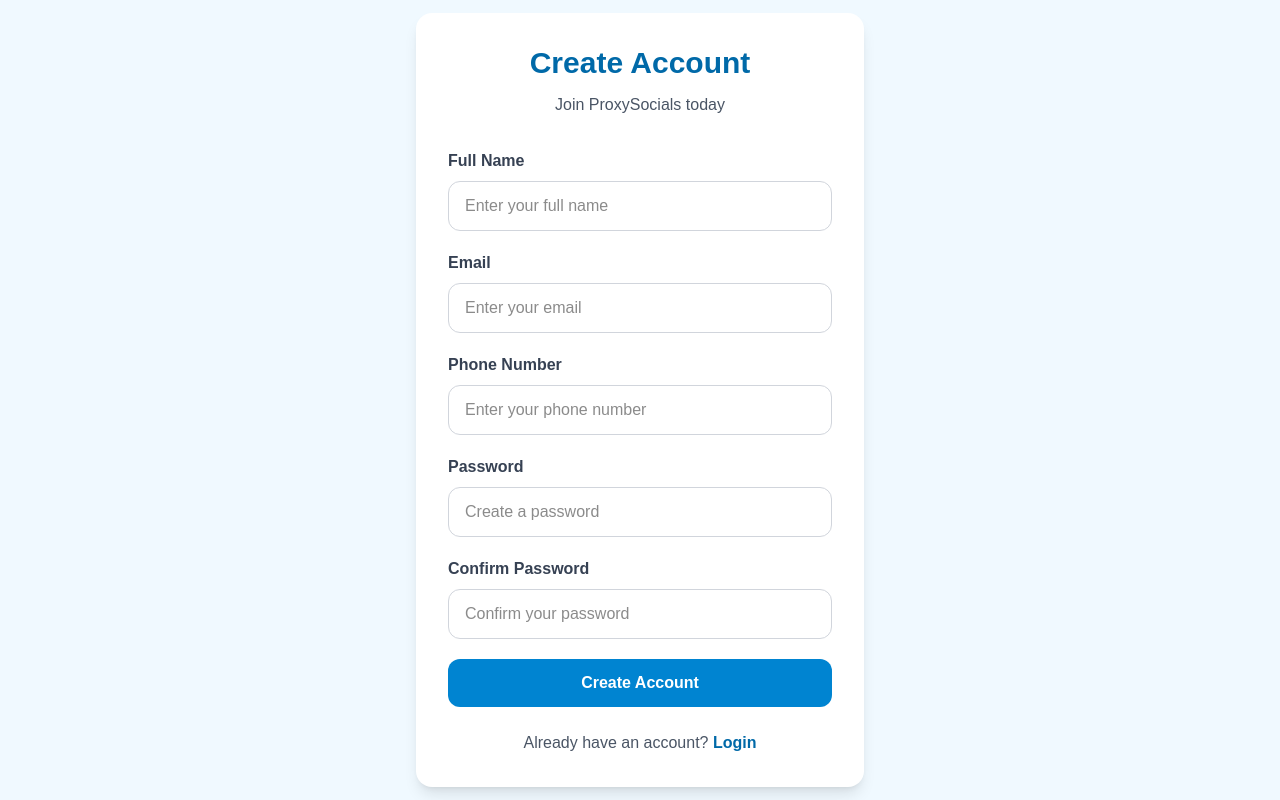
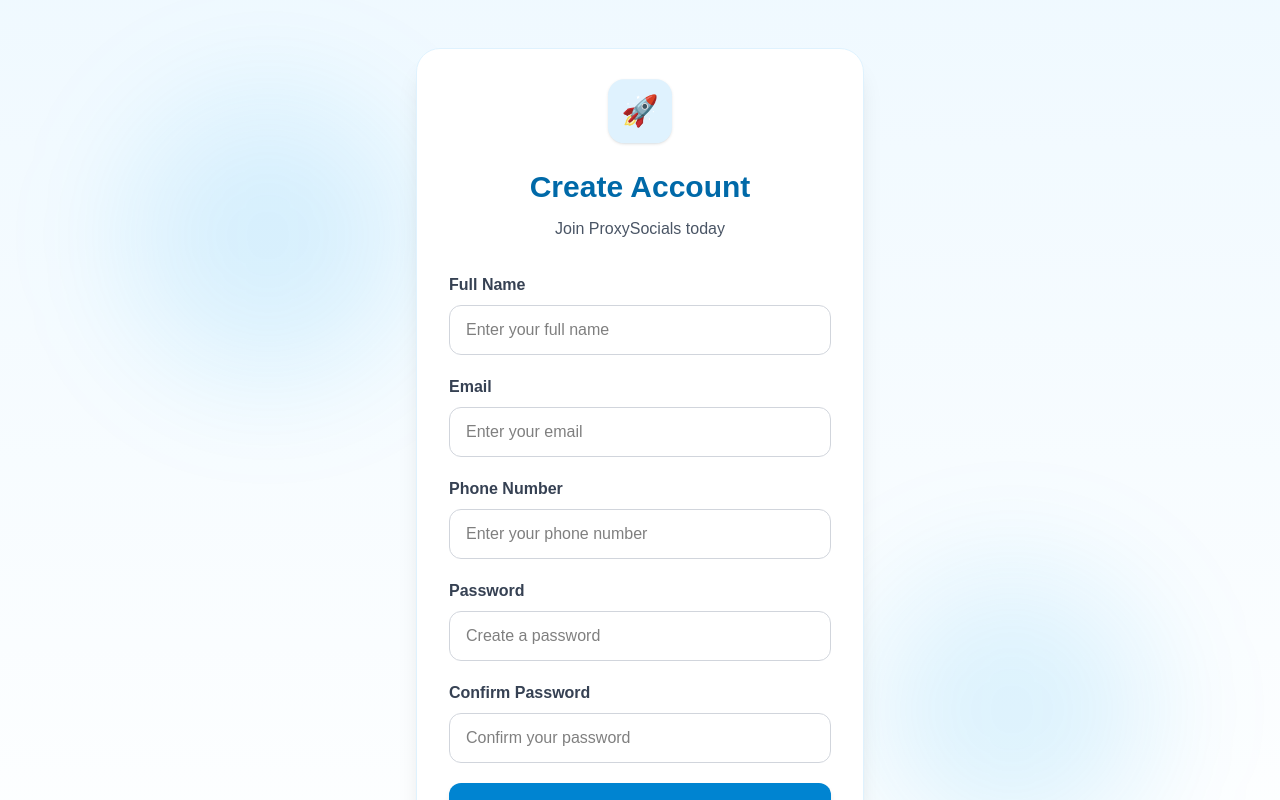
Before and after one commit to lowwxxx09-stack/proxysocials, a Next.js app: page /signup in a window 1280 px wide. Shown: the top 800 px of the page. Built offline with nearby package versions, Linux system fonts and the light colour scheme; no server answers.

Commit message:
Add animations to login signup and dashboard

```diff
--- a/app/dashboard/page.tsx
+++ b/app/dashboard/page.tsx
@@ -126,7 +126,7 @@ if (loading) {
 
       {/* Dashboard Header */}
 
-      <div className="bg-white rounded-3xl border border-sky-100 shadow-xl p-8 flex flex-col md:flex-row justify-between gap-6">
+      <div className="dashboard-fade-up bg-white rounded-3xl border border-sky-100 shadow-xl p-8 flex flex-col md:flex-row justify-between gap-6">
 
 
         <div>
--- a/app/globals.css
+++ b/app/globals.css
@@ -258,3 +258,122 @@ body {
     transform: none;
   }
 }
+
+/* LOGIN PAGE ANIMATIONS */
+
+@keyframes loginCardIn {
+  from {
+    opacity: 0;
+    transform: translateY(30px) scale(0.97);
+  }
+
+  to {
+    opacity: 1;
+    transform: translateY(0) scale(1);
+  }
+}
+
+@keyframes loginFadeUp {
+  from {
+    opacity: 0;
+    transform: translateY(15px);
+  }
+
+  to {
+    opacity: 1;
+    transform: translateY(0);
+  }
+}
+
+@keyframes loginFloat {
+  0%,
+  100% {
+    transform: translateY(0);
+  }
+
+  50% {
+    transform: translateY(-15px);
+  }
+}
+
+.login-card {
+  animation: loginCardIn 0.7s ease-out both;
+}
+
+.login-icon {
+  animation: loginFadeUp 0.6s ease-out 0.15s both,
+    loginFloat 4s ease-in-out 1s infinite;
+}
+
+.login-title {
+  animation: loginFadeUp 0.6s ease-out 0.25s both;
+}
+
+.login-subtitle {
+  animation: loginFadeUp 0.6s ease-out 0.35s both;
+}
+
+.login-field {
+  animation: loginFadeUp 0.6s ease-out 0.4s both;
+}
+
+.login-delay-1 {
+  animation: loginFadeUp 0.6s ease-out 0.5s both;
+}
+
+.login-button-wrapper {
+  animation: loginFadeUp 0.6s ease-out 0.6s both;
+}
+
+.login-footer {
+  animation: loginFadeUp 0.6s ease-out 0.7s both;
+}
+
+.login-glow {
+  position: absolute;
+  width: 280px;
+  height: 280px;
+  border-radius: 9999px;
+  background: rgba(14, 165, 233, 0.12);
+  filter: blur(60px);
+  animation: loginFloat 6s ease-in-out infinite;
+}
+
+.login-glow-one {
+  top: 10%;
+  left: 10%;
+}
+
+.login-glow-two {
+  right: 10%;
+  bottom: 10%;
+  animation-delay: 2s;
+}
+
+/* ================================
+   DASHBOARD ANIMATIONS
+================================ */
+
+@keyframes dashboardFadeUp {
+  from {
+    opacity: 0;
+    transform: translateY(25px);
+  }
+
+  to {
+    opacity: 1;
+    transform: translateY(0);
+  }
+}
+
+.dashboard-fade-up {
+  animation: dashboardFadeUp 0.7s ease-out both;
+}
+
+.dashboard-delay-1 {
+  animation-delay: 0.15s;
+}
+
+.dashboard-delay-2 {
+  animation-delay: 0.3s;
+}
--- a/app/signup/page.tsx
+++ b/app/signup/page.tsx
@@ -42,7 +42,6 @@ export default function Signup() {
     setLoading(true);
 
     const { data, error } = await supabase.auth.signUp({
-
       email,
       password,
       options: {
@@ -54,7 +53,6 @@ export default function Signup() {
     });
 
     if (error) {
-
       setError(error.message);
       setLoading(false);
       return;
@@ -90,30 +88,46 @@ export default function Signup() {
   }
 
   return (
-    <main className="min-h-screen bg-sky-50 flex items-center justify-center px-6">
+    <main className="relative min-h-screen overflow-hidden bg-gradient-to-b from-sky-50 to-white flex items-center justify-center px-6 py-12">
 
-      <div className="bg-white w-full max-w-md p-8 rounded-2xl shadow-lg">
+      {/* BACKGROUND GLOW */}
+      <div className="pointer-events-none absolute inset-0 overflow-hidden">
+        <div className="login-glow login-glow-one" />
+        <div className="login-glow login-glow-two" />
+      </div>
 
-        <h1 className="text-3xl font-extrabold text-sky-700 text-center">
+      {/* SIGNUP CARD */}
+      <div className="login-card relative z-10 bg-white w-full max-w-md p-8 rounded-3xl border border-sky-100 shadow-xl">
+
+        {/* ICON */}
+        <div className="login-icon mx-auto flex h-16 w-16 items-center justify-center rounded-2xl bg-sky-100 text-3xl shadow-sm">
+          🚀
+        </div>
+
+        {/* TITLE */}
+        <h1 className="login-title mt-6 text-3xl font-extrabold text-sky-700 text-center">
           Create Account
         </h1>
 
-        <p className="text-gray-600 text-center mt-3">
+        <p className="login-subtitle text-gray-600 text-center mt-3">
           Join ProxySocials today
         </p>
 
+        {/* ERROR */}
         {error && (
-          <div className="mt-4 rounded-lg bg-red-100 p-3 text-red-700">
+          <div className="mt-4 rounded-xl bg-red-100 p-3 text-red-700 animate-[fadeIn_0.3s_ease-out]">
             {error}
           </div>
         )}
 
+        {/* FORM */}
         <form
           onSubmit={handleSignup}
           className="mt-8 space-y-5"
         >
 
-          <div>
+          {/* FULL NAME */}
+          <div className="login-field">
             <label className="block text-gray-700 font-semibold mb-2">
               Full Name
             </label>
@@ -123,12 +137,12 @@ export default function Signup() {
               placeholder="Enter your full name"
               value={fullName}
               onChange={(e) => setFullName(e.target.value)}
-              className="w-full border border-gray-300 rounded-xl px-4 py-3 focus:outline-none focus:border-sky-600"
+              className="w-full border border-gray-300 rounded-xl px-4 py-3 text-black transition-all duration-300 focus:outline-none focus:border-sky-600 focus:ring-2 focus:ring-sky-100 focus:-translate-y-0.5"
             />
           </div>
 
-
-          <div>
+          {/* EMAIL */}
+          <div className="login-field login-delay-1">
             <label className="block text-gray-700 font-semibold mb-2">
               Email
             </label>
@@ -138,12 +152,12 @@ export default function Signup() {
               placeholder="Enter your email"
               value={email}
               onChange={(e) => setEmail(e.target.value)}
-              className="w-full border border-gray-300 rounded-xl px-4 py-3 focus:outline-none focus:border-sky-600"
+              className="w-full border border-gray-300 rounded-xl px-4 py-3 text-black transition-all duration-300 focus:outline-none focus:border-sky-600 focus:ring-2 focus:ring-sky-100 focus:-translate-y-0.5"
             />
           </div>
 
-
-          <div>
+          {/* PHONE */}
+          <div className="login-field login-delay-1">
             <label className="block text-gray-700 font-semibold mb-2">
               Phone Number
             </label>
@@ -153,26 +167,27 @@ export default function Signup() {
               placeholder="Enter your phone number"
               value={phone}
               onChange={(e) => setPhone(e.target.value)}
-              className="w-full border border-gray-300 rounded-xl px-4 py-3 focus:outline-none focus:border-sky-600"
+              className="w-full border border-gray-300 rounded-xl px-4 py-3 text-black transition-all duration-300 focus:outline-none focus:border-sky-600 focus:ring-2 focus:ring-sky-100 focus:-translate-y-0.5"
             />
           </div>
 
-
-          <div>
+          {/* PASSWORD */}
+          <div className="login-field login-delay-1">
             <label className="block text-gray-700 font-semibold mb-2">
               Password
             </label>
 
             <input
               type="password"
-              placeholder="Create a password"value={password}
+              placeholder="Create a password"
+              value={password}
               onChange={(e) => setPassword(e.target.value)}
-              className="w-full border border-gray-300 rounded-xl px-4 py-3 focus:outline-none focus:border-sky-600"
+              className="w-full border border-gray-300 rounded-xl px-4 py-3 text-black transition-all duration-300 focus:outline-none focus:border-sky-600 focus:ring-2 focus:ring-sky-100 focus:-translate-y-0.5"
             />
           </div>
 
-
-          <div>
+          {/* CONFIRM PASSWORD */}
+          <div className="login-field login-delay-2">
             <label className="block text-gray-700 font-semibold mb-2">
               Confirm Password
             </label>
@@ -182,25 +197,32 @@ export default function Signup() {
               placeholder="Confirm your password"
               value={confirmPassword}
               onChange={(e) => setConfirmPassword(e.target.value)}
-              className="w-full border border-gray-300 rounded-xl px-4 py-3 focus:outline-none focus:border-sky-600"
+              className="w-full border border-gray-300 rounded-xl px-4 py-3 text-black transition-all duration-300 focus:outline-none focus:border-sky-600 focus:ring-2 focus:ring-sky-100 focus:-translate-y-0.5"
             />
           </div>
 
-
+          {/* BUTTON */}
+          <div className="login-button-wrapper login-delay-2">
             <button
               type="submit"
               disabled={loading}
-            className="w-full bg-sky-600 text-white py-3 rounded-xl font-bold hover:bg-sky-700 transition disabled:opacity-50"
+              className="w-full bg-sky-600 text-white py-3 rounded-xl font-bold shadow-md hover:bg-sky-700 hover:-translate-y-1 hover:shadow-lg active:translate-y-0 transition-all duration-300 disabled:opacity-50 disabled:hover:translate-y-0 disabled:hover:shadow-md"
             >
-            {loading ? "Creating Account..." : "Create Account"}
+              {loading
+                ? "Creating Account..."
+                : "Create Account"}
             </button>
+          </div>
 
         </form>
 
-
-        <p className="text-center text-gray-600 mt-6">
+        {/* LOGIN LINK */}
+        <p className="login-footer text-center text-gray-600 mt-6">
           Already have an account?{" "}
-          <a href="/login" className="text-sky-700 font-bold">
+          <a
+            href="/login"
+            className="text-sky-700 font-bold transition-colors duration-200 hover:text-sky-900"
+          >
             Login
           </a>
         </p>
```
Also changed, not shown: app/login/page.tsx (+34 -15 lines). Lines whose indentation alone changed are shown as unchanged.
